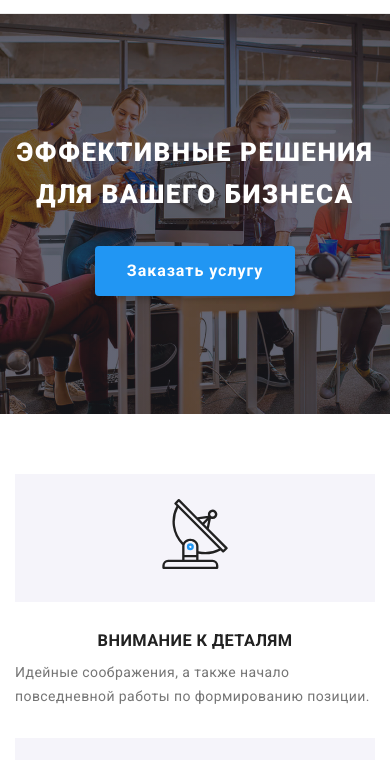
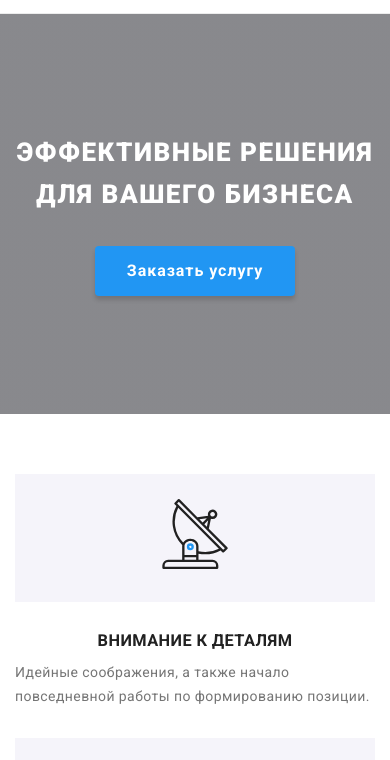
Before and after one commit to TatianaChepovaya/goit-markup-hw-08, a plain HTML site: page index.html in a window 390 px wide. Shown: the part 59-819 px from the top of the page. Drawn offline with nearby package versions, Linux system fonts and the light colour scheme; files whose address does not match are found by name.

Commit message:
тест

```diff
--- a/sass/components/index/_banner.scss
+++ b/sass/components/index/_banner.scss
@@ -12,12 +12,11 @@
   background-size: cover;
 
   @media screen and (max-width: 767.98px) {
-    background-image: linear-gradient(to right, rgba(47, 48, 58, 0.4), rgba(47, 48, 58, 0.4)),
-      url(../images/baner/header-mob.png);
+    background-image: linear-gradient(to right, rgba(47, 48, 58, 0.4), rgba(47, 48, 58, 0.4)), url(../);
 
     @media (min-device-pixel-ratio: 2), (min-resolution: 192dpi), (min-resolution: 2dppx) {
       background-image: linear-gradient(to right, rgba(47, 48, 58, 0.4), rgba(47, 48, 58, 0.4)),
-        url(../images/baner/header-mob@2x.png);
+        url(../../../images/baner/header-mob@2x.png);
     }
   }
 
```
Also changed, not shown: css/main.css, css/main.min.css, 2 other files.
